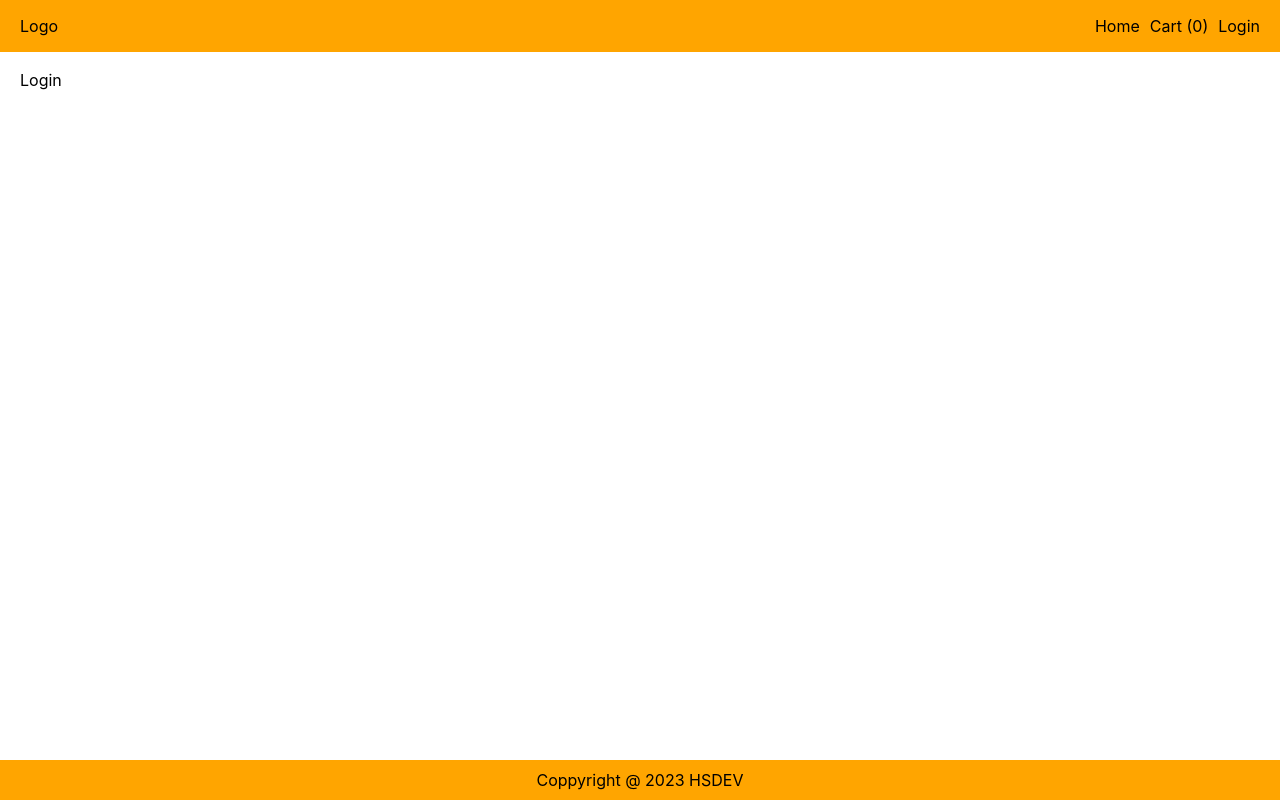
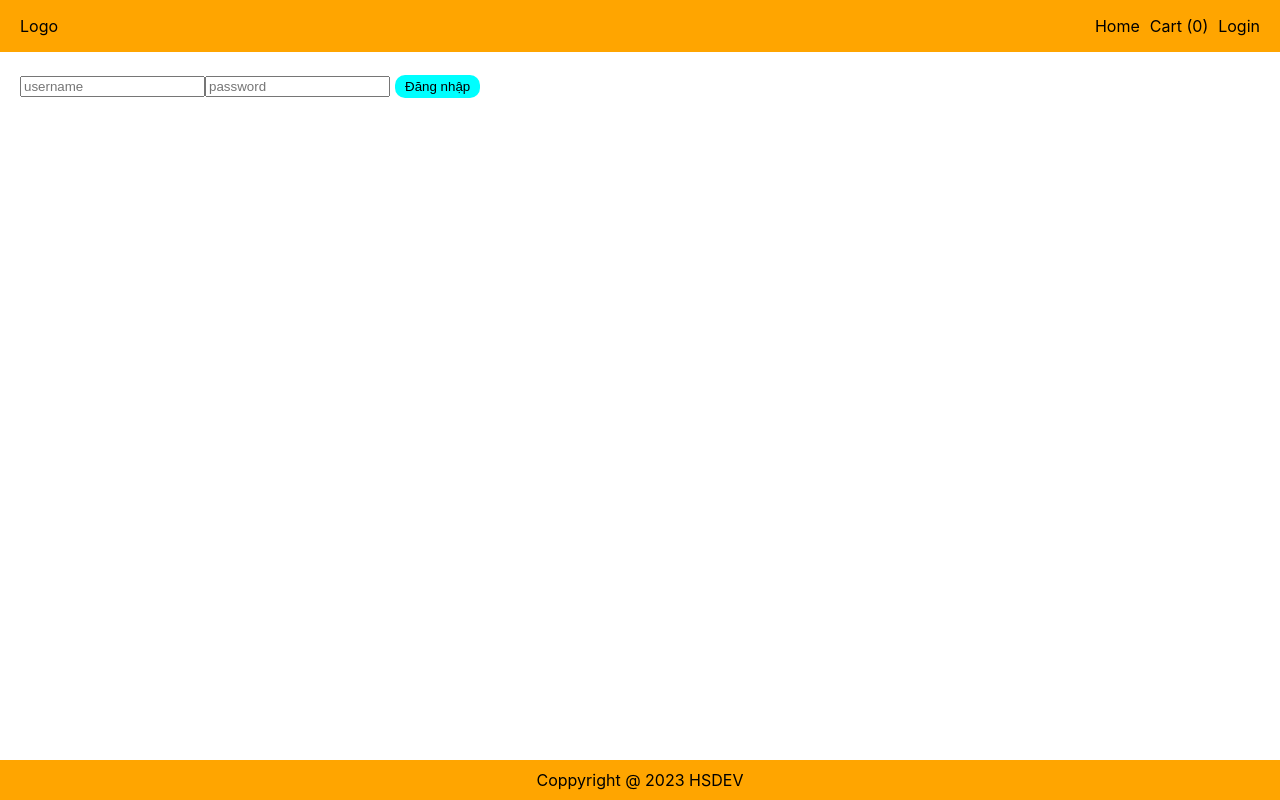
Before and after one commit to Dohung123hba/rero, a React (Create React App) app: page /login in a window 1280 px wide. Built offline with nearby package versions, Linux system fonts and the light colour scheme.

Commit message:
Update Login.js

```diff
--- a/src/pages/Login.js
+++ b/src/pages/Login.js
@@ -1,7 +1,9 @@
 function Login(){
   return(
     <>
-      Login
+      <input type="text" placeholder="username" required />
+      <input type="password" placeholder="password" required />
+      <button>Đăng nhập</button>
     </>
   )
 }
```
